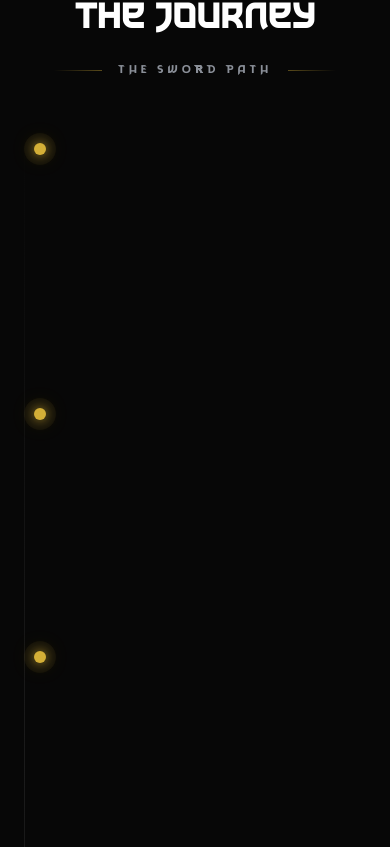
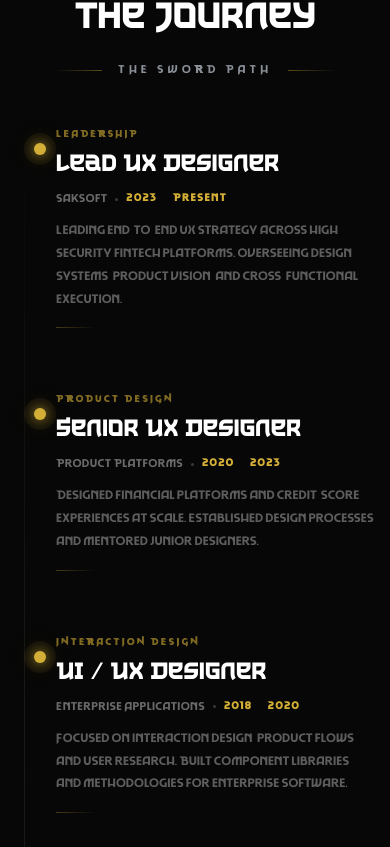
Before and after one commit to arjunuix-creator/arjunwolf-design, a Next.js app: page / in a window 390 px wide. Shown: the part 9157-10004 px from the top of the page. Built offline with nearby package versions, Linux system fonts and the light colour scheme.

Commit message:
fix mobile section visibility

```diff
--- a/app/components/Journey.tsx
+++ b/app/components/Journey.tsx
@@ -102,6 +102,8 @@ export default function Journey() {
   const lineFillRef = useRef<HTMLDivElement>(null)
 
   useEffect(() => {
+    if (window.innerWidth < 768) return;
+
     const ctx = gsap.context(() => {
 
       /* 1 ── Scroll-scrubbed line fill ──────────────────────────────────── */
@@ -258,7 +260,7 @@ export default function Journey() {
                   w-full md:w-[calc(50%-32px)] md:pr-12 md:justify-end flex-shrink-0
                 `}>
                   {isLeft && (
-                    <div className="milestone-card opacity-45 w-full md:max-w-[380px]">
+                    <div className="milestone-card md:opacity-45 w-full md:max-w-[380px]">
                       <MilestoneCard item={item} align="right" />
                     </div>
                   )}
@@ -286,7 +288,7 @@ export default function Journey() {
                   w-full md:w-[calc(50%-32px)] md:pl-12 flex-shrink-0
                 `}>
                   {!isLeft && (
-                    <div className="milestone-card opacity-45 w-full md:max-w-[380px]">
+                    <div className="milestone-card md:opacity-45 w-full md:max-w-[380px]">
                       <MilestoneCard item={item} align="left" />
                     </div>
                   )}
--- a/app/components/SectionReveal.tsx
+++ b/app/components/SectionReveal.tsx
@@ -1,6 +1,6 @@
 'use client';
 
-import { useRef } from 'react';
+import { useRef, useEffect, useState } from 'react';
 import { motion, useInView } from 'framer-motion';
 
 interface Props {
@@ -9,16 +9,29 @@ interface Props {
 }
 
 export default function SectionReveal({ children, className }: Props) {
-  const ref    = useRef<HTMLDivElement>(null);
-  const inView = useInView(ref, { once: true, margin: '-6% 0px' });
+  const ref     = useRef<HTMLDivElement>(null);
+  const inView  = useInView(ref, { once: true, margin: '-6% 0px' });
+  const [isMobile, setIsMobile] = useState(false);
+
+  useEffect(() => {
+    setIsMobile(window.innerWidth < 768);
+  }, []);
 
   return (
     <motion.div
       ref={ref}
       className={className}
       initial={{ opacity: 0, y: 60 }}
-      animate={inView ? { opacity: 1, y: 0 } : {}}
-      transition={{ duration: 0.8, ease: 'easeOut' }}
+      animate={
+        isMobile ? { opacity: 1, y: 0 }
+        : inView  ? { opacity: 1, y: 0 }
+        : {}
+      }
+      transition={
+        isMobile
+          ? { duration: 0 }
+          : { duration: 0.8, ease: 'easeOut' }
+      }
     >
       {children}
     </motion.div>
--- a/app/components/Skills.tsx
+++ b/app/components/Skills.tsx
@@ -311,6 +311,12 @@ export default function Skills() {
   }, [activeIndex])
 
   useEffect(() => {
+    if (window.innerWidth < 768) {
+      gsap.set([headerRef.current, toolsHeaderRef.current], { opacity: 1, y: 0 });
+      gsap.set(gsap.utils.toArray('.tool-chip', toolsGridRef.current), { opacity: 1, y: 0, scale: 1 });
+      return;
+    }
+
     const ctx = gsap.context(() => {
 
       gsap.fromTo(headerRef.current,
```
